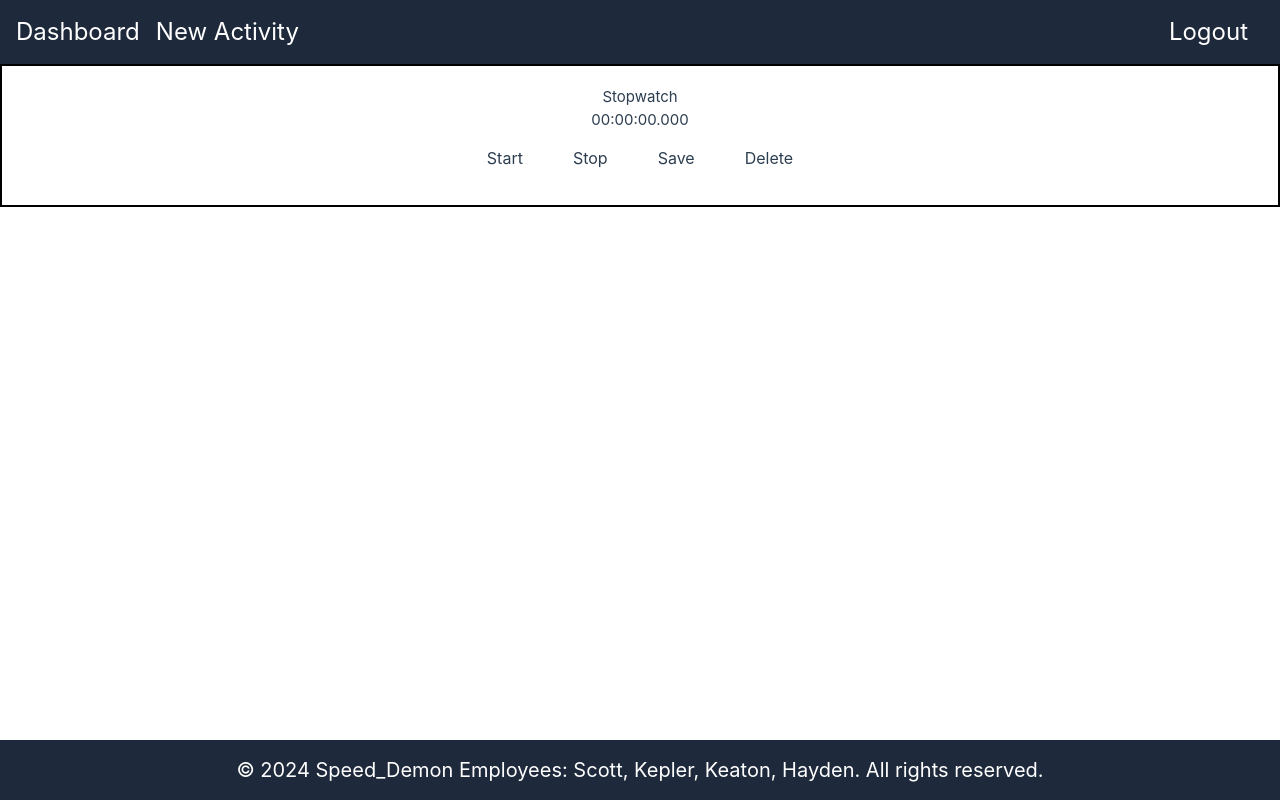
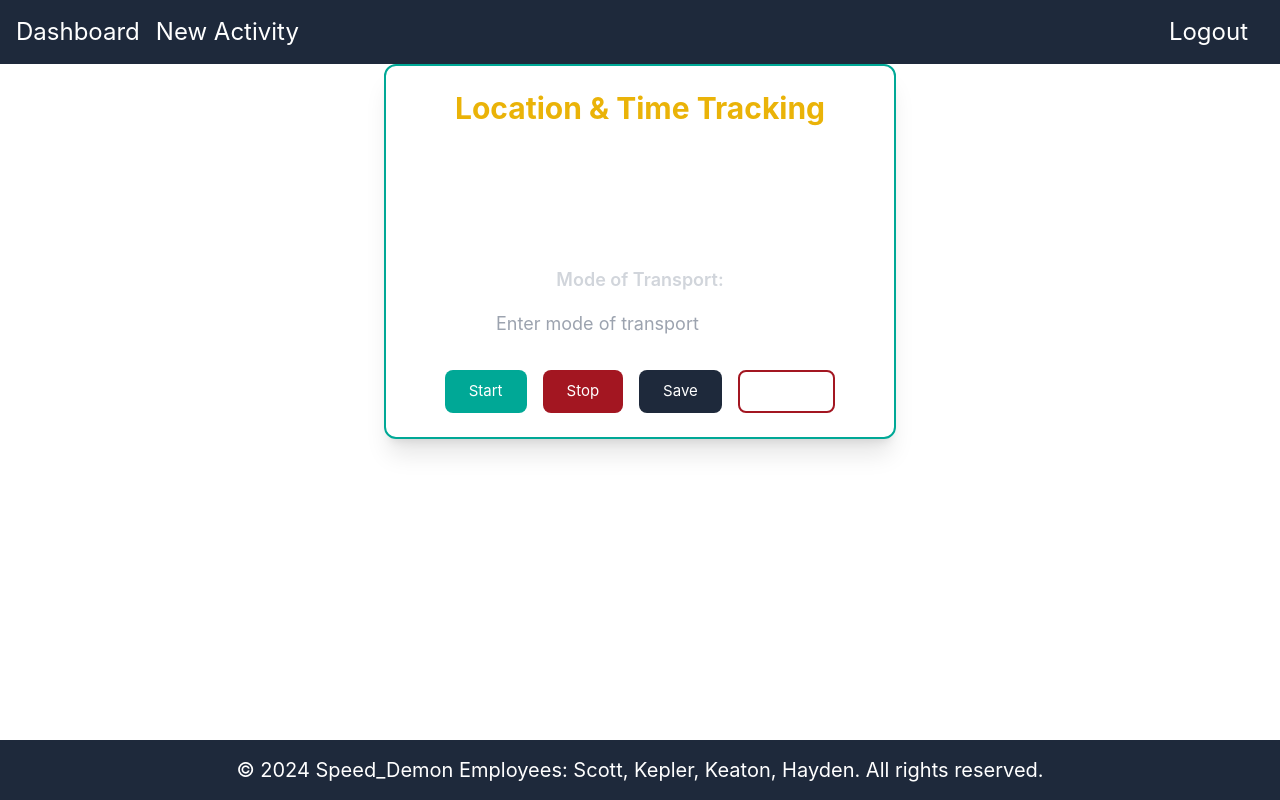
Before and after one commit to keplerridge/speeddemon, a Vue app: page /timer in a window 1280 px wide. Built offline with nearby package versions, Linux system fonts and the light colour scheme.

Commit message:
added timer changes

```diff
--- a/src/components/Timer.vue
+++ b/src/components/Timer.vue
@@ -1,18 +1,61 @@
 <template>
-  <div class="stopwatch-container">
-    <h2>Stopwatch</h2>
-    <p>{{ timeFormatted }}</p>
-    <div class="button-container">
-      <button @click="start">Start</button>
-      <button @click="stop">Stop</button>
-      <button @click="save">Save</button> <!-- Save and reset -->
-      <button @click="deleteTimer">Delete</button> <!-- Reset without saving -->
+  <div
+    class="max-w-lg mx-auto p-6 border-2 border-speedDemon-lightBlue rounded-xl shadow-xl space-y-6 text-center"
+  >
+    <!-- Stopwatch Heading -->
+    <h2 class="text-3xl font-bold text-yellow-500">Location & Time Tracking</h2>
+
+    <!-- Timer Display -->
+    <p class="text-6xl font-mono text-white py-4 rounded-lg">
+      {{ timeFormatted }}
+    </p>
+
+    <!-- Mode of Transport Input -->
+    <div class="flex flex-col items-center space-y-2">
+      <label for="mode" class="text-lg font-semibold text-gray-300"
+        >Mode of Transport:</label
+      >
+      <input
+        v-model="modeOfTransport"
+        type="text"
+        id="mode"
+        placeholder="Enter mode of transport"
+        class="p-2 rounded-md text-lg text-gray-800 focus:outline-none focus:ring-2 focus:ring-yellow-500"
+      />
+    </div>
+
+    <!-- Control Buttons -->
+    <div class="flex justify-center gap-4">
+      <button
+        @click="start"
+        class="px-6 py-2 bg-speedDemon-lightBlue text-white rounded-lg hover:bg-speedDemon-lightBlue focus:outline-none focus:ring-2 focus:ring-blue-400"
+      >
+        Start
+      </button>
+      <button
+        @click="stop"
+        class="px-6 py-2 bg-speedDemon-red text-white rounded-lg hover:bg-speedDemon-red focus:outline-none focus:ring-2 focus:ring-red-400"
+      >
+        Stop
+      </button>
+      <button
+        @click="save"
+        class="px-6 py-2 bg-speedDemon-darkBlue text-white rounded-lg hover:bg-speedDemon-darkBlue focus:outline-none focus:ring-2 focus:ring-green-400"
+      >
+        Save
+      </button>
+      <button
+        @click="deleteTimer"
+        class="px-6 py-2 border-2 border-speedDemon-red text-white rounded-lg"
+      >
+        Delete
+      </button>
     </div>
   </div>
 </template>
 
 <script>
-  import axios from 'axios';
+import axios from "axios";
 
 export default {
   data() {
@@ -30,38 +73,38 @@
       const seconds = Math.floor(this.time / 1000) % 60;
       const milliseconds = Math.floor(this.time % 1000);
 
-        return `${this.padTime(hours)}:${this.padTime(minutes)}:${this.padTime(seconds)}.${this.padMilliseconds(milliseconds)}`;
+      return `${this.padTime(hours)}:${this.padTime(minutes)}:${this.padTime(
+        seconds
+      )}.${this.padMilliseconds(milliseconds)}`;
     },
   },
   methods: {
     padTime(value) {
-        return String(value).padStart(2, '0');
+      return String(value).padStart(2, "0");
     },
     padMilliseconds(value) {
-        return String(value).padStart(3, '0');
+      return String(value).padStart(3, "0");
     },
     start() {
       if (!this.interval) {
         this.interval = setInterval(() => {
           this.time += 10;
         }, 10);
-          this.fetchLocation('start'); // Capture location when starting
+        this.fetchLocation("start"); // Capture location when starting
       }
     },
     stop() {
       clearInterval(this.interval);
       this.interval = null;
-        this.fetchLocation('stop'); // Capture location when stopping
+      this.fetchLocation("stop"); // Capture location when stopping
     },
     save() {
       // Save only latitude and longitude to the database
       this.saveToDatabase({
         startCoords: this.startCoords,
         stopCoords: this.stopCoords,
-          time: this.timeFormatted
+        time: this.timeFormatted,
       });
-
-
 
       // Reset after saving
       this.reset();
@@ -87,10 +130,10 @@
           const { latitude, longitude } = position.coords;
 
           // Store raw coordinates without the formatted address
-            if (action === 'start') {
+          if (action === "start") {
             this.startCoords = { lat: latitude, lng: longitude };
             console.log("Start Coordinates captured:", this.startCoords);
-            } else if (action === 'stop') {
+          } else if (action === "stop") {
             this.stopCoords = { lat: latitude, lng: longitude };
             console.log("Stop Coordinates captured:", this.stopCoords);
           }
@@ -108,57 +151,40 @@
       const endLat = data.stopCoords.lat;
       const endLong = data.stopCoords.lng;
 
-        console.log( 'Sending Data to Database', {
-          userName: 'amy',  //NEED TO GET ACTUAL USERNAME
+      console.log("Sending Data to Database", {
+        userName: localStorage.getItem("username"),
         startLat,
         startLong,
         endLat,
         endLong,
         timeElapsed: data.time,
-          modeOfTransport: 'car' });
+        modeOfTransport,
+      });
 
-        axios.post('http://localhost:3000/database/insertActivityLog', {
-          userName: 'kayden',  //NEED TO GET ACTUAL USERNAME
+      axios
+        .post("http://localhost:3000/database/insertActivityLog", {
+          userName: localStorage.getItem("username"),
           startLat,
           startLong,
           endLat,
           endLong,
           timeElapsed: data.time,
-          modeOfTransport: 'car'  //NEED TO GET USER INPUT SOMEHOW
+          modeOfTransport,
         })
 
-
-          .then(response => {
-            console.log("Data saved to the database successfully:", response.data);
+        .then((response) => {
+          console.log(
+            "Data saved to the database successfully:",
+            response.data
+          );
         })
-          .catch(error => {
+        .catch((error) => {
           console.error("Error saving data to the database:", error);
         });
-      }
+    },
   },
   beforeDestroy() {
     clearInterval(this.interval);
   },
 };
 </script>
-
-<style scoped>
-  .stopwatch-container {
-    border: 2px solid black;
-    padding: 20px;
-    display: flex;
-    flex-direction: column;
-    align-items: center;
-  }
-
-  .button-container {
-    display: flex;
-    justify-content: center;
-  }
-
-  button {
-    margin: 5px;
-    padding: 10px 20px;
-    font-size: 16px;
-  }
-</style>
```
Also changed, not shown: src/views/Dashboard.vue (+4 -5 lines). Lines whose indentation alone changed are shown as unchanged.
